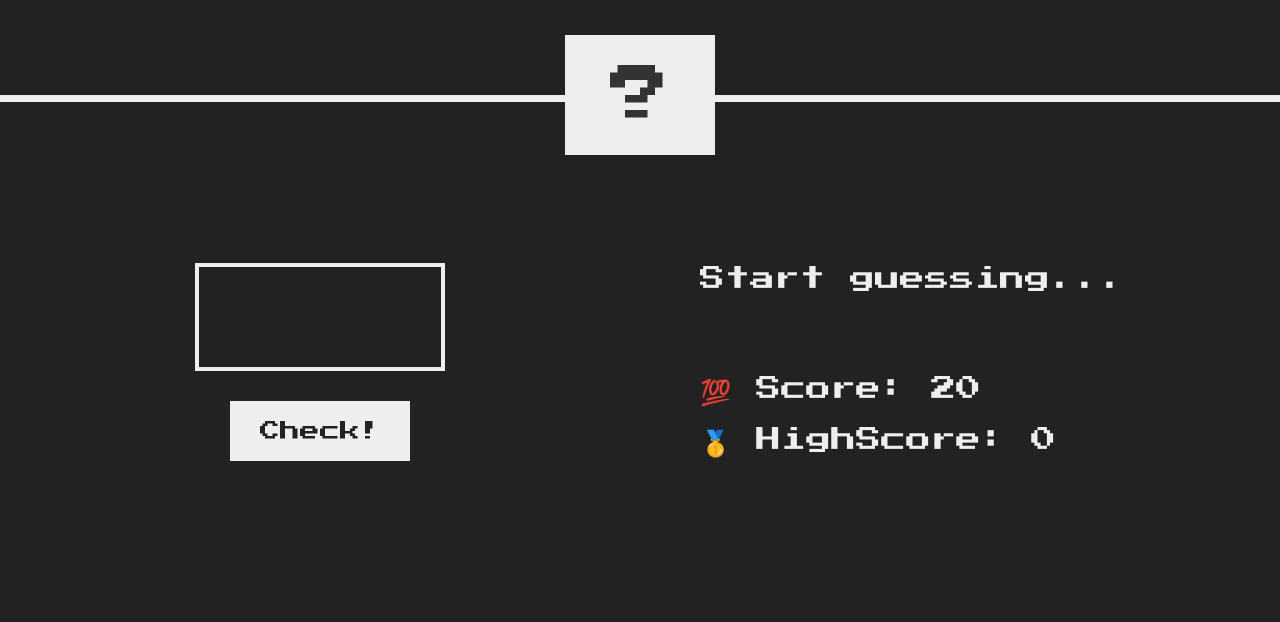
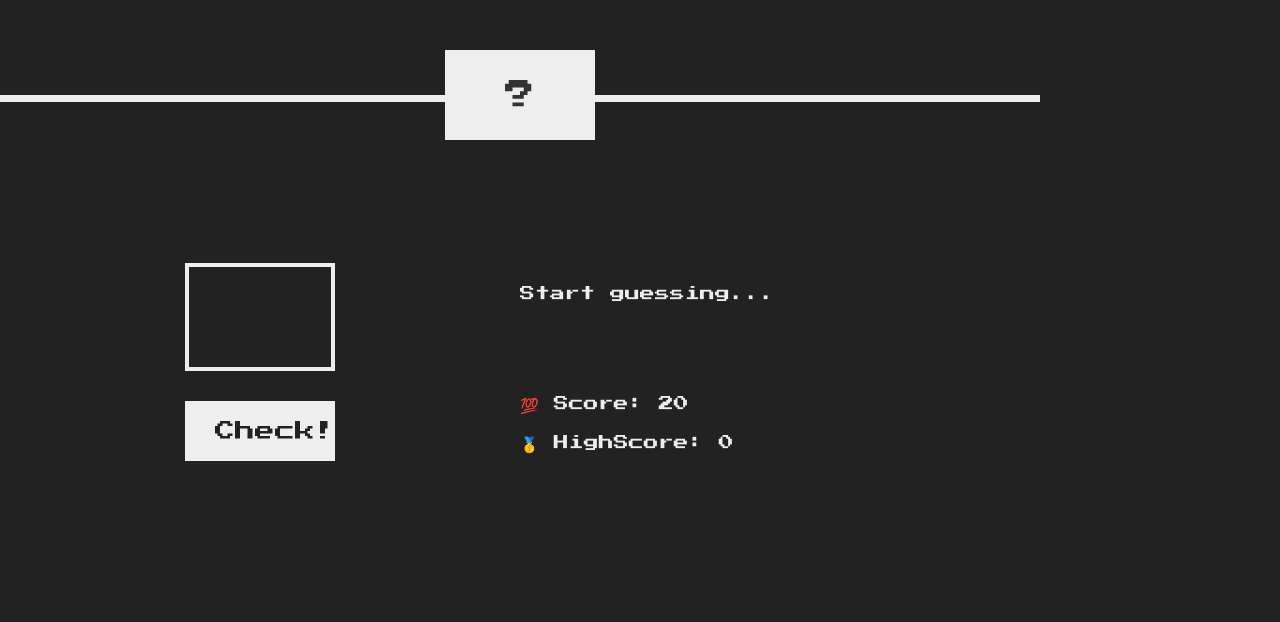
Before and after one commit to ashikkhandani/js_guess_number, a plain HTML site: page index.html in a window 1280 px wide. Shown: the part 178-800 px from the top of the page. Drawn offline with Linux system fonts and the light colour scheme.

Commit message:
css and js modified

```diff
--- a/script.js
+++ b/script.js
@@ -161,7 +161,7 @@ document.querySelector('.check').addEventListener('click',function(){
         document.querySelector('body').style.backgroundColor = "#60b347";
 
         // change number box size
-        document.querySelector('.number').style.width = "30rem";
+        document.querySelector('.number').style.width = "25rem";
 
         // show high score
         if(score > highScore){
--- a/style.css
+++ b/style.css
@@ -117,3 +117,43 @@ h1 {
 .label-score {
   margin-bottom: 2rem;
 }
+
+/* Media Screen */
+@media only screen and (min-width: 375px) {
+  body {
+    display: inline-block;
+    max-width: 100%;
+    height: 100%;
+    box-sizing: border-box;
+  }
+  h1 {
+    font-size: 1.8rem;
+  }
+  .number {
+    font-size: 3rem;
+  }
+  .message {
+    margin-top: 15px;
+  }
+  .again {
+    top: 0.5rem;
+    left: 0.5rem;
+    font-size: 1.2rem;
+  }
+  .between {
+    font-size: 1.2rem;
+    right: 1rem;
+  }
+  .left {
+    font-size: 2rem;
+  }
+  .guess {
+    width: 15rem;
+  }
+  .check {
+    width: 15rem;
+  }
+  .right {
+    font-size: 1.5rem;
+  }
+}
```
